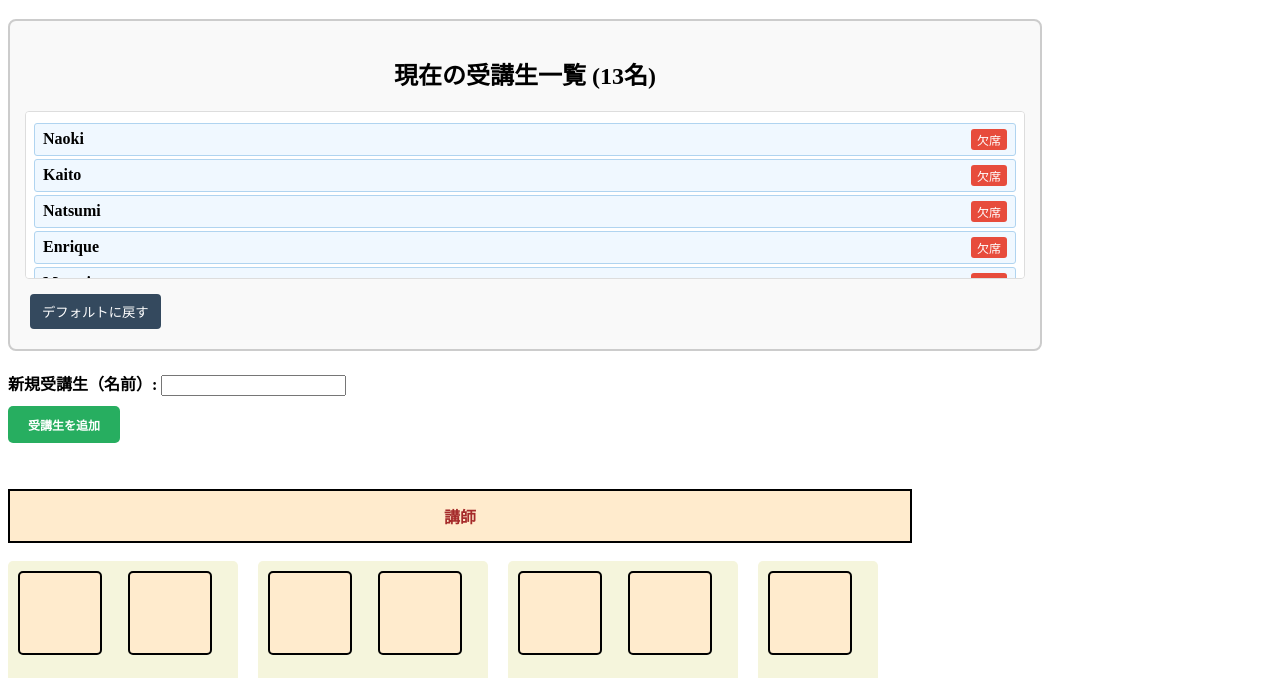
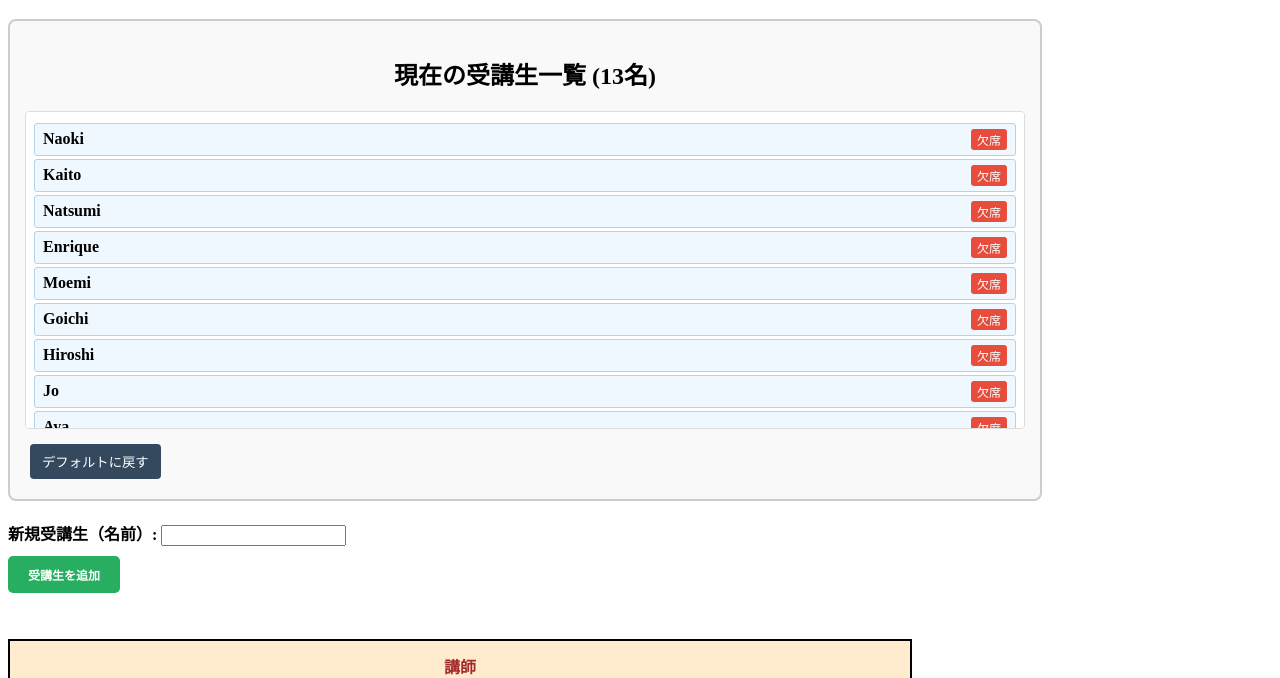
Before and after one commit to NaokiMiyamotoJeraTr/NaokiMiyamotoJeraTr.fnd01, a plain HTML site: page index.html in a window 1280 px wide. Shown: the part 70-748 px from the top of the page. Drawn offline with Linux system fonts and the light colour scheme.

Commit message:
Update style.css

```diff
--- a/style.css
+++ b/style.css
@@ -101,7 +101,7 @@
 
 
 #student-list {
-  max-height: 150px;
+  max-height: 300px;
   overflow-y: auto;
   margin: 10px 0;
   padding: 8px;
```
